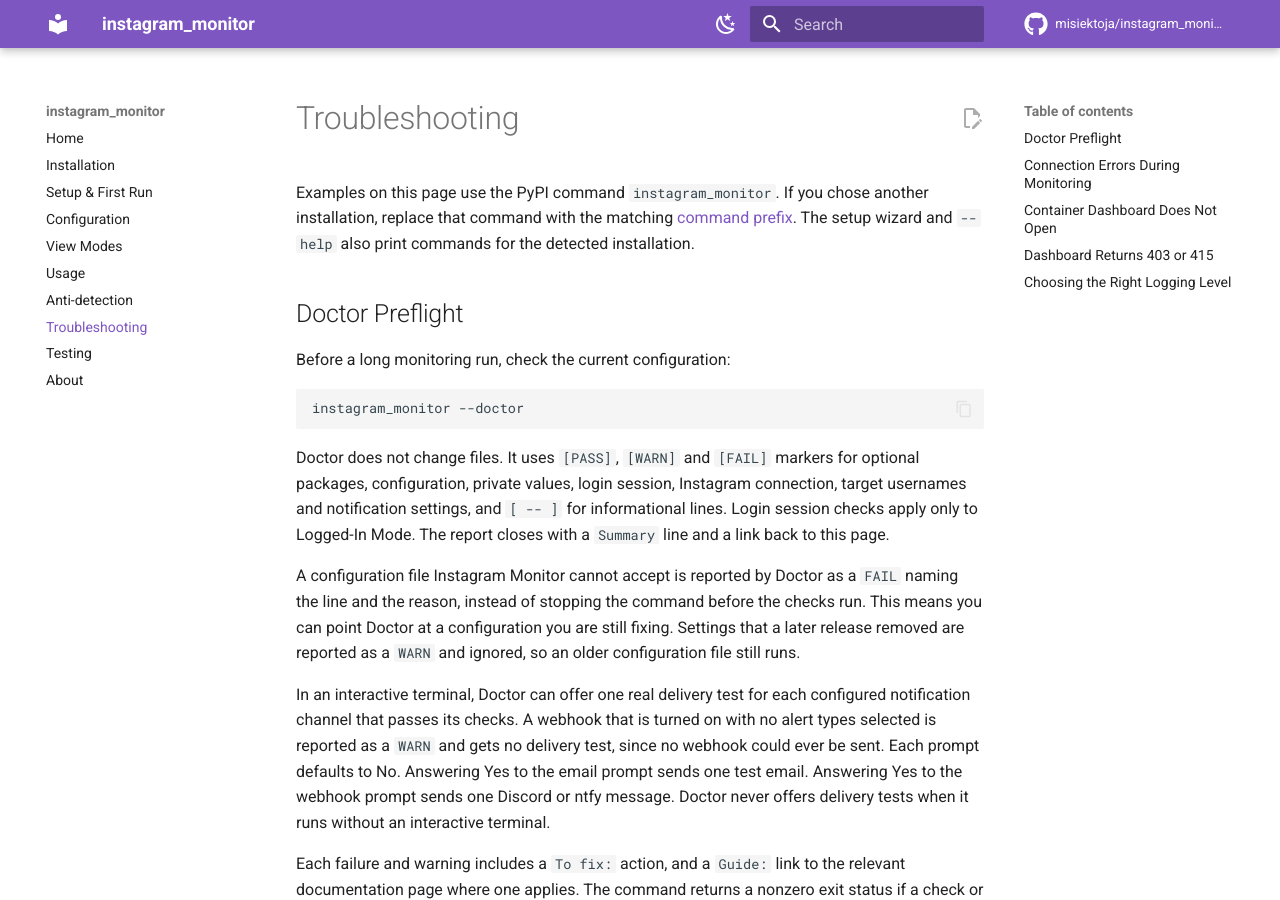
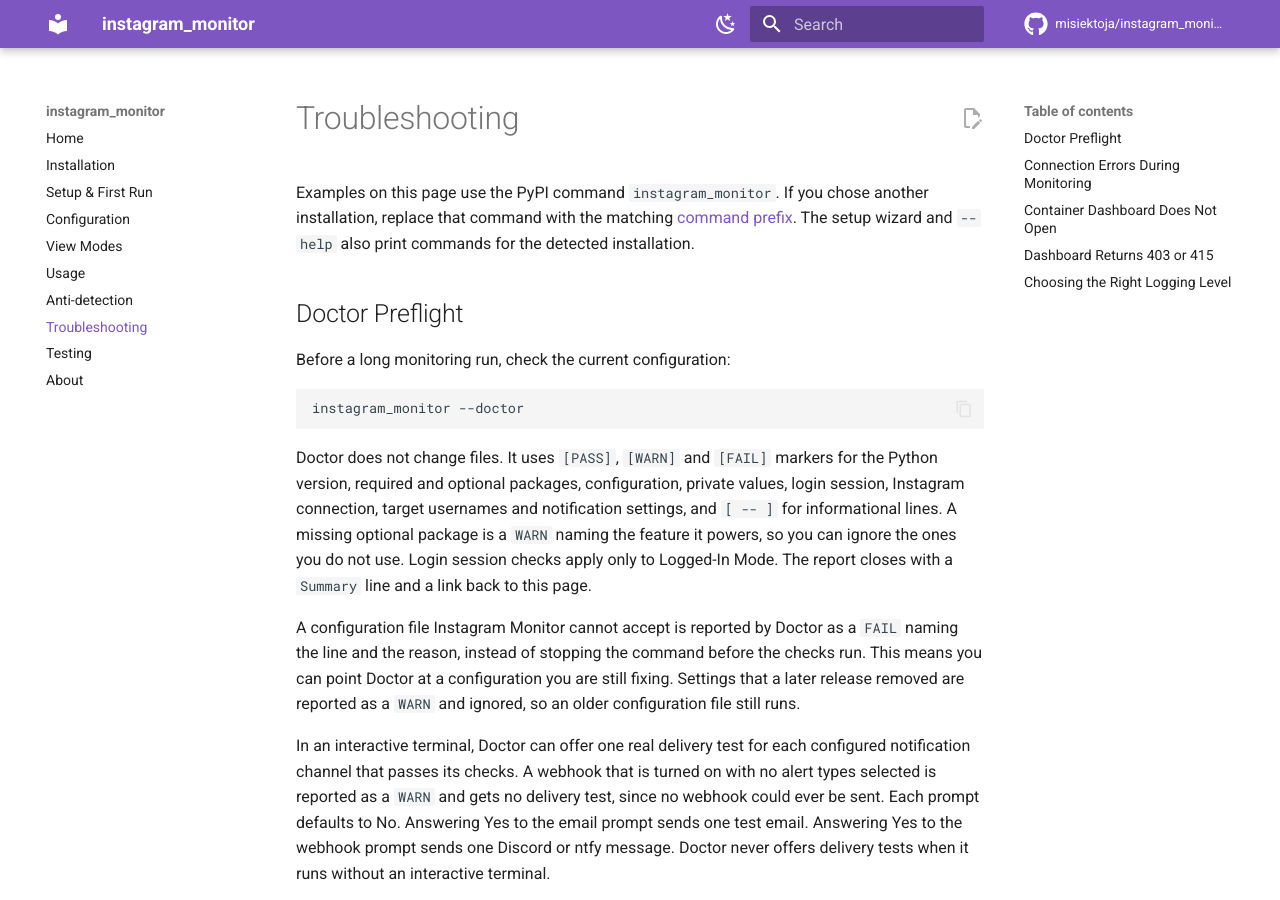
Before and after one commit to misiektoja/instagram_monitor, an MkDocs documentation site: the page built from docs/troubleshooting.md, in a window 1280 px wide and 900 px high. Built offline with MkDocs 1.6.1 and Material for MkDocs 9.7.7, drawn with Linux system fonts in a browser that asks for light colours; comment, search, counter and statistics services are not loaded.

Commit message:
docs(troubleshooting): describe the environment rows Doctor reports

````diff
--- a/docs/troubleshooting.md
+++ b/docs/troubleshooting.md
@@ -11,7 +11,7 @@
 instagram_monitor --doctor
 ```
 
-Doctor does not change files. It uses `[PASS]`, `[WARN]` and `[FAIL]` markers for optional packages, configuration, private values, login session, Instagram connection, target usernames and notification settings, and `[ -- ]` for informational lines. Login session checks apply only to Logged-In Mode. The report closes with a `Summary` line and a link back to this page.
+Doctor does not change files. It uses `[PASS]`, `[WARN]` and `[FAIL]` markers for the Python version, required and optional packages, configuration, private values, login session, Instagram connection, target usernames and notification settings, and `[ -- ]` for informational lines. A missing optional package is a `WARN` naming the feature it powers, so you can ignore the ones you do not use. Login session checks apply only to Logged-In Mode. The report closes with a `Summary` line and a link back to this page.
 
 A configuration file Instagram Monitor cannot accept is reported by Doctor as a `FAIL` naming the line and the reason, instead of stopping the command before the checks run. This means you can point Doctor at a configuration you are still fixing. Settings that a later release removed are reported as a `WARN` and ignored, so an older configuration file still runs.
 
````
